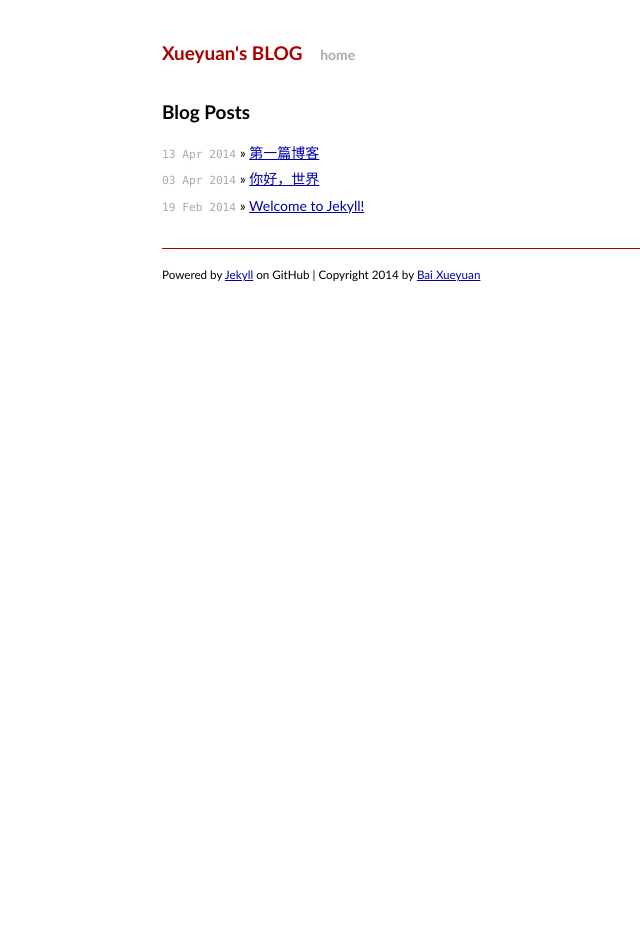
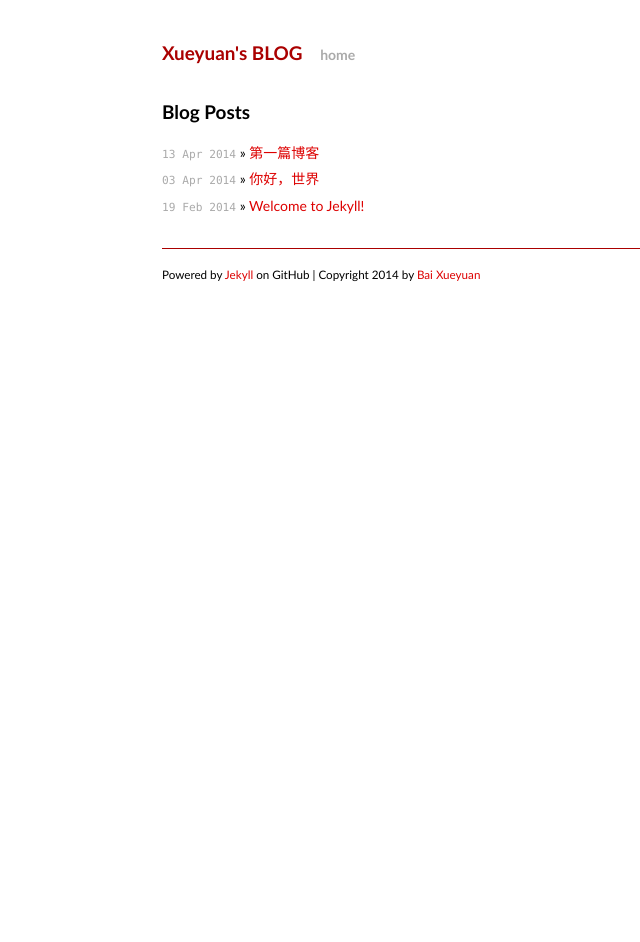
Before and after one commit to baixueyuan/jekyll, a Jekyll site: the page built from index.html, in a window 1280 px wide. Shown: the whole page, without its empty margins (184-824 px from the left). Built offline with Jekyll 4.4.1, drawn with Linux system fonts in a browser that asks for light colours; Markdown is read by kramdown in place of the engine named in the settings.

Commit message:
Update main.css

```diff
--- a/css/main.css
+++ b/css/main.css
@@ -29,9 +29,9 @@ h1 {
   margin-bottom: 1em; }
 p { margin: 1em 0; }
 
-a         { color: #00a; }
-a:hover   { color: #000; }
-a:visited { color: #00a; }
+a         { color: #dd0000; text-decoration: none; }
+a:hover   { color: #000; text-decoration: underline;}
+a:visited { color: #dd0000; text-decoration: none; }
 /*a:visited { color: #a0a; }*/
 
 /*****************************************************************************/
```
